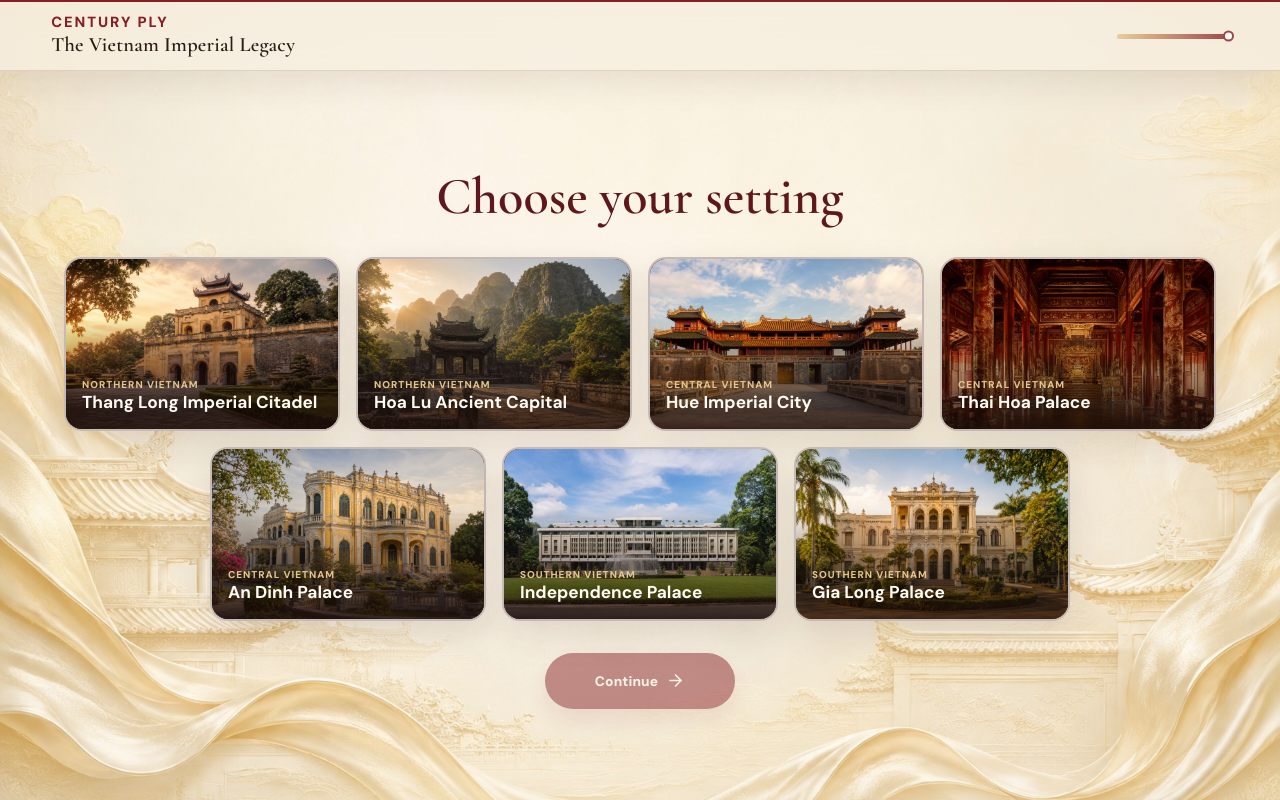
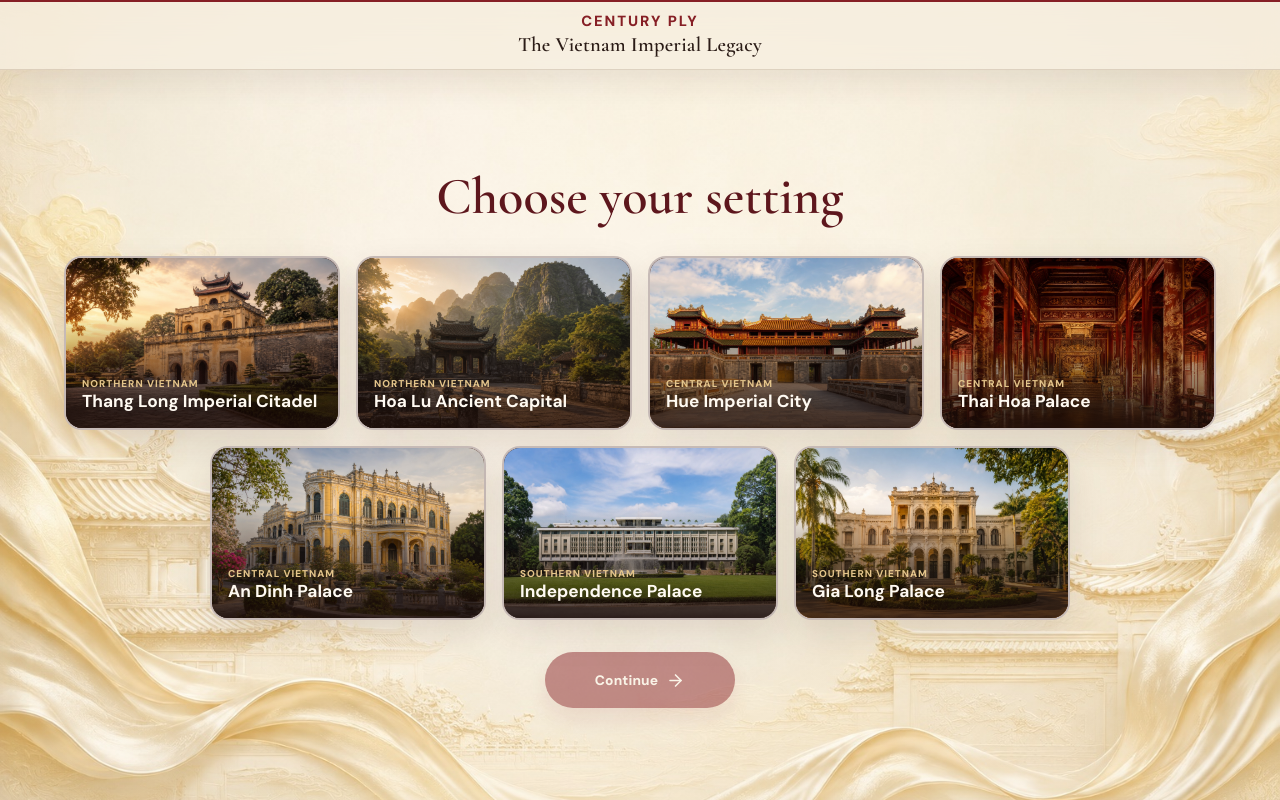
Before and after one commit to hhs59/CenturyPly, a React (Vite) app in the folder frontend/: page / in a window 1280 px wide. Built offline with nearby package versions, Linux system fonts and the light colour scheme.

Commit message:
updated header

```diff
--- a/frontend/src/App.jsx
+++ b/frontend/src/App.jsx
@@ -305,7 +305,6 @@ function PhotoboothApp() {
               <h1 id="app-title" ref={appHeadingRef} tabIndex={-1}>The Vietnam Imperial Legacy</h1>
             </div>
           </div>
-          <span className="header-accent" aria-hidden="true" />
         </header>
 
         {renderStep()}
--- a/frontend/src/app.css
+++ b/frontend/src/app.css
@@ -161,10 +161,9 @@ summary:focus-visible {
   display: flex;
   flex: 0 0 auto;
   align-items: center;
-  justify-content: space-between;
-  gap: 20px;
+  justify-content: center;
   width: 100%;
-  padding: max(13px, env(safe-area-inset-top)) clamp(18px, 4vw, 58px) 13px;
+  padding: max(12px, env(safe-area-inset-top)) clamp(18px, 4vw, 58px) 12px;
   border-top: 2px solid var(--wine);
   border-bottom: 1px solid rgba(93, 55, 29, 0.16);
   background: rgba(247, 239, 225, 0.78);
@@ -174,8 +173,11 @@ summary:focus-visible {
 
 .brand-lockup {
   display: flex;
+  width: 100%;
   min-width: 0;
   align-items: center;
+  justify-content: center;
+  text-align: center;
 }
 
 .brand-wordmark {
@@ -190,7 +192,8 @@ summary:focus-visible {
 .brand-copy {
   display: grid;
   min-width: 0;
-  gap: 3px;
+  justify-items: center;
+  gap: 4px;
 }
 
 .hero-heading h1,
@@ -208,49 +211,6 @@ summary:focus-visible {
   letter-spacing: 0.01em;
   text-overflow: ellipsis;
   white-space: nowrap;
-}
-
-.eyebrow {
-  color: var(--gold);
-  font-size: 0.62rem;
-  font-weight: 800;
-  letter-spacing: 0.16em;
-  line-height: 1.2;
-  text-transform: uppercase;
-}
-
-.hero-slogan {
-  overflow: hidden;
-  color: var(--ink-soft);
-  font-size: 0.66rem;
-  letter-spacing: 0.02em;
-  line-height: 1.2;
-  text-overflow: ellipsis;
-  white-space: nowrap;
-}
-
-.header-accent {
-  position: relative;
-  display: block;
-  width: clamp(50px, 10vw, 112px);
-  height: 5px;
-  flex: 0 0 auto;
-  border-radius: 999px;
-  background: linear-gradient(90deg, var(--gold-light), var(--wine));
-  opacity: 0.8;
-}
-
-.header-accent::after {
-  position: absolute;
-  top: 50%;
-  right: -5px;
-  width: 11px;
-  height: 11px;
-  border: 2px solid var(--wine);
-  border-radius: 50%;
-  background: var(--paper-strong);
-  content: "";
-  transform: translateY(-50%);
 }
 
 .content-card {
@@ -1110,10 +1070,6 @@ summary:focus-visible {
     padding-left: 16px;
   }
 
-  .header-accent {
-    width: 52px;
-  }
-
   .content-card {
     padding: 28px 16px max(22px, env(safe-area-inset-bottom));
   }
@@ -1217,16 +1173,8 @@ summary:focus-visible {
     font-size: 0.84rem;
   }
 
-  .eyebrow {
-    font-size: 0.55rem;
-  }
-
   .brand-wordmark {
     font-size: 0.68rem;
-  }
-
-  .hero-slogan {
-    font-size: 0.52rem;
   }
 
   .card-heading h2,
```
